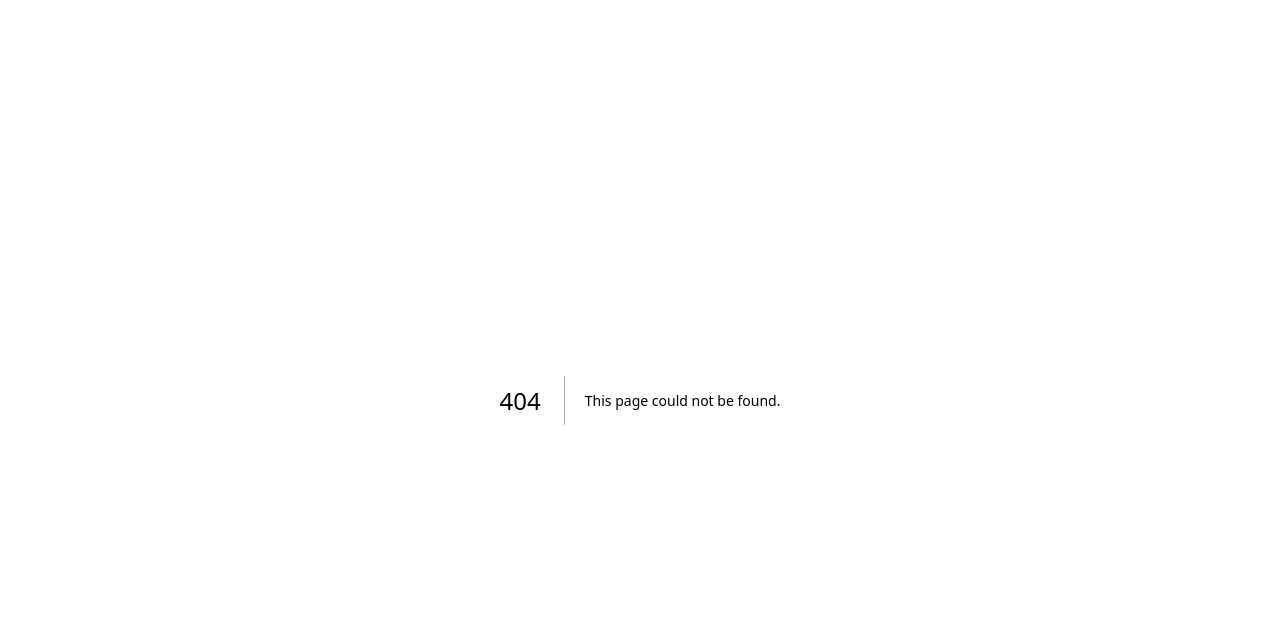
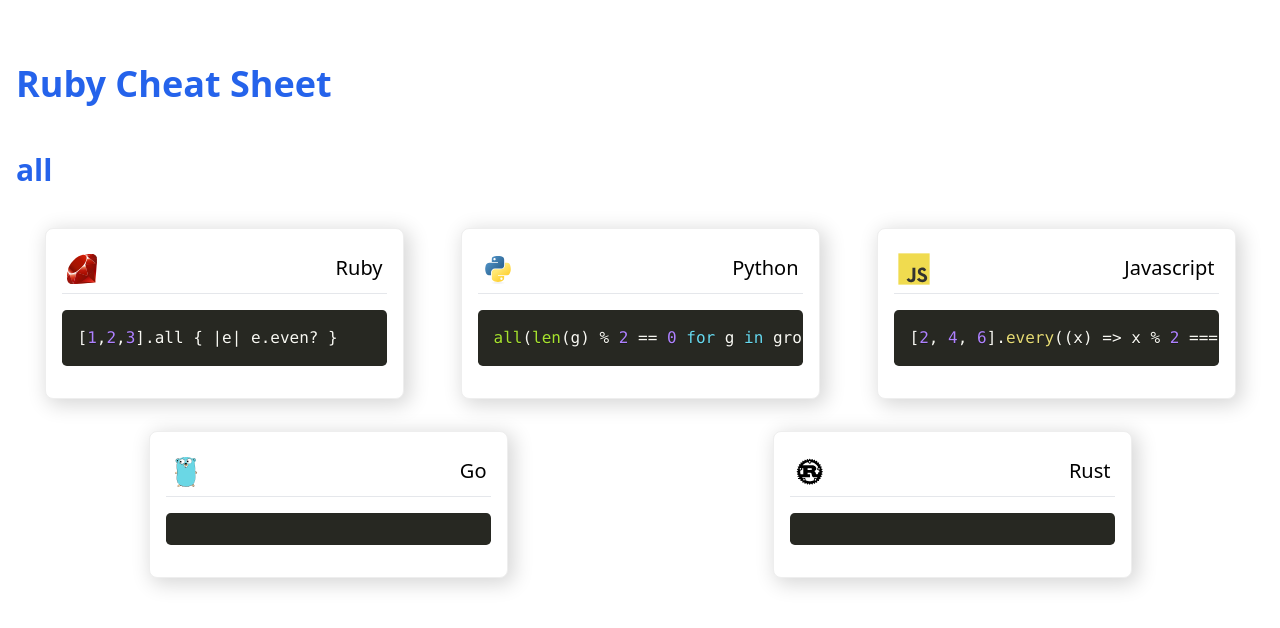
Before and after one commit to zhongxiao37/cheat-sheet, a Next.js app: page /all in a window 1280 px wide. Before the commit this address had no page. Shown: the top 628 px of the page. Built offline with nearby package versions, Linux system fonts and the light colour scheme.

Commit message:
fix: fix the build issue

```diff
--- a/components/molecules/Card/Card.tsx
+++ b/components/molecules/Card/Card.tsx
@@ -3,6 +3,7 @@ import useStyles from "./Card.styles";
 import clsx from "clsx";
 import { ICard } from "../../../types/post";
 import { Icon } from "../../atoms/Icon";
+import ReactMarkdown from "react-markdown";
 
 export const Card: React.FC<ICard> = ({ language, code }) => {
   const classes = useStyles();
@@ -13,10 +14,7 @@ export const Card: React.FC<ICard> = ({ language, code }) => {
         <div>{language}</div>
       </div>
       <hr />
-      <div
-        className={clsx(classes.code)}
-        dangerouslySetInnerHTML={{ __html: code }}
-      ></div>
+      <ReactMarkdown className={clsx(classes.code)}>{code}</ReactMarkdown>
     </div>
   );
 };
--- a/lib/api.ts
+++ b/lib/api.ts
@@ -1,7 +1,6 @@
 import fs from "fs";
 import { join } from "path";
 import matter from "gray-matter";
-import markdownToHtml from "./markdownToHtml";
 import Post, { Languages } from "../types/post";
 
 const postsDirectory = join(process.cwd(), "_posts");
@@ -10,14 +9,14 @@ export function getPostSlugs() {
   return fs.readdirSync(postsDirectory);
 }
 
-export async function getPostBySlug(slug: string) {
+export function getPostBySlug(slug: string) {
   const realSlug = slug.replace(/\.md$/, "");
   const fullPath = join(postsDirectory, `${realSlug}.md`);
   const fileContents = fs.readFileSync(fullPath, "utf8");
   const { data, content } = matter(fileContents);
 
-  const description = await parseDescription(content);
-  const parsedContent = await parseContent(content);
+  const description = parseDescription(content);
+  const parsedContent = parseContent(content);
 
   const items: Post = {
     description: description,
@@ -30,7 +29,7 @@ export async function getPostBySlug(slug: string) {
   return items;
 }
 
-const parseDescription = async (content: string) => {
+const parseDescription = (content: string) => {
   const regex = /([^(###)]+)/;
   const match = content.match(regex);
   let description = "";
@@ -39,25 +38,21 @@ const parseDescription = async (content: string) => {
   return description;
 };
 
-const parseContent = async (content: string) => {
+const parseContent = (content: string) => {
   const regex = /(?:###\s(\w+))/gm;
-  const languages = Array.from(content.matchAll(regex)).map(m => m[1]);
+  const languages = Array.from(content.matchAll(regex)).map((m) => m[1]);
   const codes = content.split(/###\s\w+/gm).slice(0 - languages.length);
 
-  const promises = await Promise.all(
-    codes.map(async (c, i) => {
-      const language = languages[i].toLocaleLowerCase() as Languages;
-      const code = await markdownToHtml(c);
-      return { language, code };
-    })
-  );
-
-  return promises;
+  return codes.map((c, i) => {
+    const language = languages[i].toLocaleLowerCase() as Languages;
+    const code = c;
+    return { language, code };
+  });
 };
 
-export async function getAllPosts() {
+export function getAllPosts() {
   const slugs = getPostSlugs();
-  const posts = await Promise.all(slugs.map((slug) => getPostBySlug(slug)));
+  const posts = slugs.map((slug) => getPostBySlug(slug));
   // sort posts by date in descending order
   posts.sort((post1, post2) => (post1.date > post2.date ? -1 : 1));
   return posts;
--- /dev/null
+++ b/pages/[slug].tsx
@@ -0,0 +1,76 @@
+import React from "react";
+import { useRouter } from "next/router";
+import ErrorPage from "next/error";
+import { useEffect } from "react";
+import Prism from "prismjs";
+import Post from "../types/post";
+import { getPostBySlug, getAllPosts } from "../lib/api";
+import { PostTitle } from "../components/atoms/PostTitle";
+import { PostBody } from "../components/molecules/PostBody";
+import { Layout } from "../components/atoms/Layout";
+
+require("prismjs/components/prism-javascript");
+require("prismjs/components/prism-css");
+require("prismjs/components/prism-ruby");
+require("prismjs/components/prism-python");
+require("prismjs/components/prism-go");
+require("prismjs/components/prism-rust");
+
+interface IPost {
+  post: Post;
+}
+
+export const Post: React.FC<IPost> = ({ post }) => {
+  useEffect(() => {
+    Prism.highlightAll();
+  }, []);
+  const router = useRouter();
+  if (!router.isFallback && !post?.slug) {
+    return <ErrorPage statusCode={404} />;
+  }
+  return (
+    <>
+      {router.isFallback ? (
+        <PostTitle title="Loading…"></PostTitle>
+      ) : (
+        <Layout title={post.title}>
+          <PostTitle title={post.title} />
+          <PostBody description={post.description} content={post.content} />
+        </Layout>
+      )}
+    </>
+  );
+};
+
+export default Post;
+
+type Params = {
+  params: {
+    slug: string;
+  };
+};
+
+export function getStaticProps({ params }: Params) {
+  const post = getPostBySlug(params.slug);
+
+  return {
+    props: {
+      post,
+    },
+  };
+}
+
+export function getStaticPaths() {
+  const posts = getAllPosts();
+
+  return {
+    paths: posts.map((post) => {
+      return {
+        params: {
+          slug: post.slug,
+        },
+      };
+    }),
+    fallback: false,
+  };
+}
--- a/pages/_app.tsx
+++ b/pages/_app.tsx
@@ -1,6 +1,6 @@
-import '../styles/globals.css'
-import type { AppProps } from 'next/app'
+import "../styles/globals.css";
+import type { AppProps } from "next/app";
 
 export default function App({ Component, pageProps }: AppProps) {
-  return <Component {...pageProps} />
+  return <Component {...pageProps} />;
 }
--- a/pages/index.tsx
+++ b/pages/index.tsx
@@ -1,11 +1,23 @@
 import Link from "next/link";
+import { useEffect } from "react";
+import Prism from "prismjs";
 import { Layout } from "../components/atoms/Layout";
 import { PostTitle } from "../components/atoms/PostTitle";
 import { PostBody } from "../components/molecules/PostBody";
 import { getAllPosts } from "../lib/api";
 import Post from "../types/post";
 
+require("prismjs/components/prism-javascript");
+require("prismjs/components/prism-css");
+require("prismjs/components/prism-ruby");
+require("prismjs/components/prism-python");
+require("prismjs/components/prism-go");
+require("prismjs/components/prism-rust");
+
 export const Index: React.FC<{ posts: Post[] }> = ({ posts }) => {
+  useEffect(() => {
+    Prism.highlightAll();
+  }, []);
   return (
     <Layout title="Ruby Cheat Sheet">
       <div className="container mx-auto">
@@ -24,8 +36,8 @@ export const Index: React.FC<{ posts: Post[] }> = ({ posts }) => {
 
 export default Index;
 
-export async function getStaticProps() {
-  const posts = await getAllPosts();
+export function getStaticProps() {
+  const posts = getAllPosts();
 
   return {
     props: {
```
Also changed, not shown: lib/markdownToHtml.ts (deleted, +0 -11 lines), package.json (+3 -4 lines), 1 other file (tests, documents, lock files or other folders).
